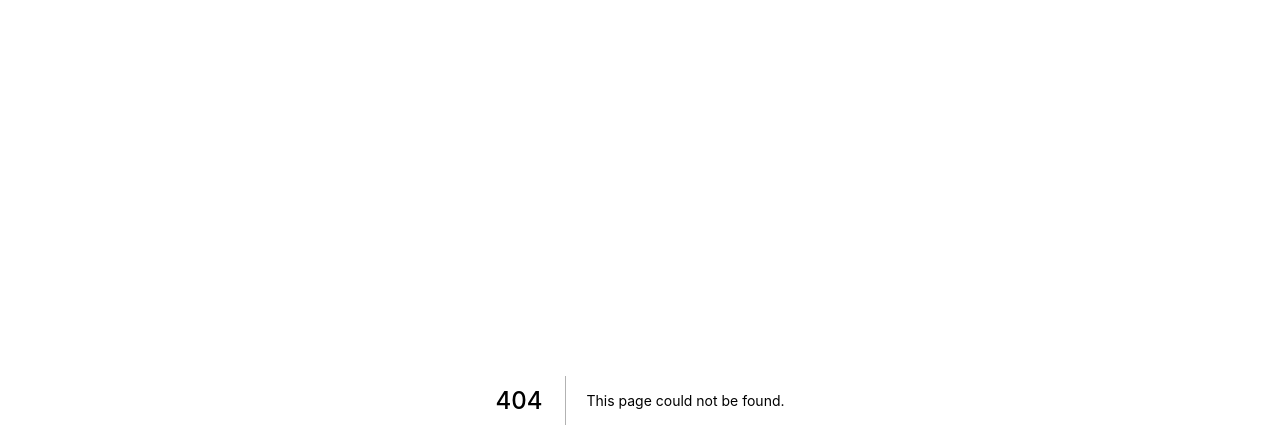
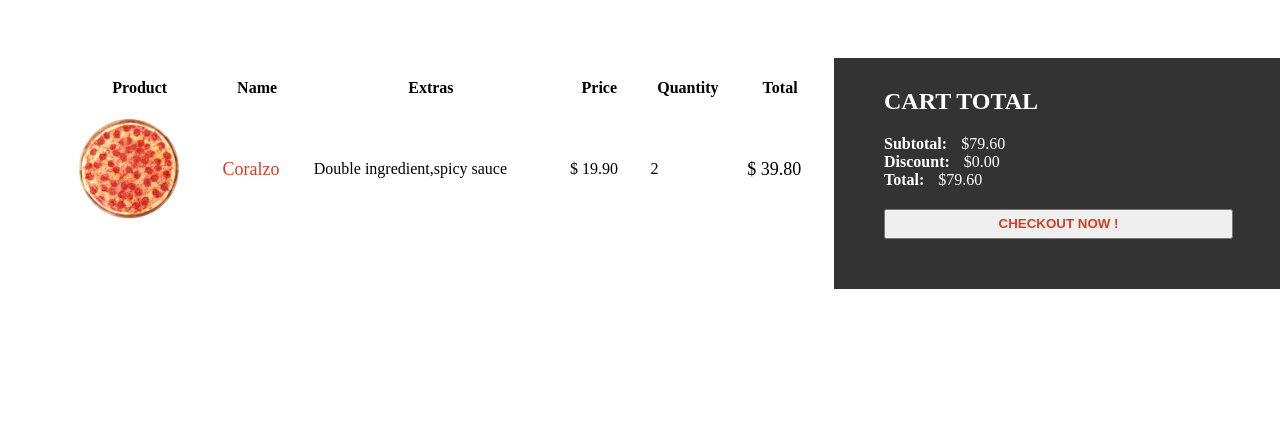
Before and after one commit to johnsistem/restaurant, a Next.js app: page /cart in a window 1280 px wide. Before the commit this address had no page. Shown: the top 448 px of the page. Built offline with nearby package versions, Linux system fonts and the light colour scheme.

Commit message:
orders page

```diff
--- /dev/null
+++ b/pages/cart.jsx
@@ -0,0 +1,72 @@
+import React from "react";
+import styles from "../styles/Cart.module.css";
+import Image from "next/image";
+
+function cart() {
+   return (
+      <div className={styles.container}>
+         <div className={styles.left}>
+            <table className={styles.table}>
+               <tr>
+                  <th>Product</th>
+                  <th>Name</th>
+                  <th>Extras</th>
+                  <th>Price</th>
+                  <th>Quantity</th>
+                  <th>Total</th>
+               </tr>
+               <tr>
+                  <td>
+                     <div className={styles.imgContainer}  >
+                        <Image src="/img/pizza.png"
+                           objectFit="cover"
+                           layout="fill" alt=""/>
+                     </div>
+                  </td>
+                  <td>
+                     <span className={styles.name}>Coralzo</span>
+                  </td>
+                  <td>
+                     <span className={styles.extras}>
+                        Double ingredient,spicy sauce
+                     </span>
+                  </td>
+                  <td>
+                     <span className={styles.price}>
+                        $ 19.90
+                     </span>
+                  </td>
+                  <td>
+                     <span className={styles.quantity}>
+                        2
+                     </span>
+                  </td>
+                  <td>
+                     <span className={styles.total}>
+                      $ 39.80
+                     </span>
+                  </td>
+               </tr>
+            </table>
+         </div>
+         <div className={styles.right}>
+            <div className={styles.wrapper}>
+               <h2 className={styles.title}>CART TOTAL </h2>
+               <div className={styles.totalText}>
+                  <b className={styles.totalTextTitle}>Subtotal:</b> $79.60
+               </div>
+               <div className={styles.totalText}>
+                  <b className={styles.totalTextTitle}>Discount:</b> $0.00
+               </div>
+               <div className={styles.totalText}>
+                  <b className={styles.totalTextTitle}>Total:</b> $79.60
+               </div>
+              <button className={styles.button}>CHECKOUT NOW !</button>
+            </div>
+         </div>
+
+      </div>
+   )
+}
+
+export default cart;
--- a/pages/product/[id].jsx
+++ b/pages/product/[id].jsx
@@ -1,5 +1,5 @@
 import React, { useState } from "react";
-import styles from "../../styles/product.module.css";
+import styles from "../../styles/Product.module.css";
 import Image from "next/image";
 
 const Product = () => {
@@ -81,6 +81,10 @@ const Product = () => {
 						<label htmlFor="double">Garlic Sauce</label>
 					</div>
 				</div>
+				<div className={styles.add}>
+					<input type="number" name="" id="" defaultValue={1} className={styles.quantiy} />
+					<button className={styles.button}>Add to Cart</button>
+				</div>
 			</div>
 		</div>
 	);
--- /dev/null
+++ b/styles/Cart.module.css
@@ -0,0 +1,60 @@
+.container{
+   display: flex;
+   padding: 50px;
+}
+
+.left{
+   flex:2;
+
+}
+
+.right{
+   flex:1;
+
+}
+
+.imgContainer{
+   width: 100px;
+   height: 100px;
+   position: relative;
+}
+
+.table {
+   width: 100%;
+   border-spacing: 20px;
+}
+
+.name{
+   font-weight: 500;
+   color: #d1411d;
+   font-size: 18px;
+}
+
+.total{
+   font-weight: 500;
+   font-size: 18px;
+}
+
+.wrapper{
+   max-height: 300px;
+   width: 90%;
+   background-color: #333;
+   padding: 50px;
+   padding-top: 10px;
+   display: flex;
+   flex-direction: column;
+   justify-content: space-between;
+   color: white;
+}
+
+.totalTextTitle{
+   margin-right: 10px;
+}
+
+.button{
+   height: 30px;
+   color: #d1411d;
+   font-weight: bold;
+   cursor: pointer;
+   margin-top: 20px;
+}
--- a/styles/Product.module.css
+++ b/styles/Product.module.css
@@ -42,17 +42,17 @@
 	cursor: pointer;
 }
 
-.size:last-child{
+.size:last-child {
 	width: 50px;
 	height: 50px;
 }
 
-.size:nth-child(2){
+.size:nth-child(2) {
 	width: 40px;
 	height: 40px;
 }
 
-.number{
+.number {
 	position: absolute;
 	top: -5px;
 	right: -20px;
@@ -63,16 +63,38 @@
 	border-radius: 10px;
 }
 
-.ingredients{
+.ingredients {
 	display: flex;
 	margin-bottom: 30px;
 }
 
-.option{
+.option {
 	display: flex;
 	align-items: center;
 	margin-right: 10px;
 	font-size: 14px;
 	font-weight: 500;
+}
 
+.checkbox {
+	width: 20px;
+	height: 20px;
 }
+
+.quantiy {
+	width: 50px;
+	height: 30px;
+}
+
+.add {
+}
+
+.button {
+	height: 30px;
+	margin-left: 10px;
+	background-color: #d1411e;
+	color: white;
+	border: none;
+	font-weight: 500;
+	cursor: pointer;
+}
```
Also changed, not shown: pages/orders/[id].jsx (added, +9 -0 lines), styles/Orders.module.css (added). Lines whose indentation alone changed are shown as unchanged.
